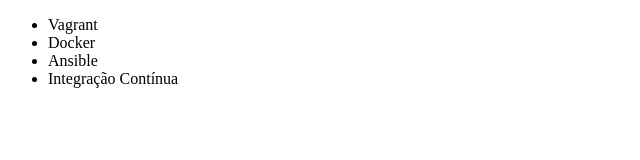
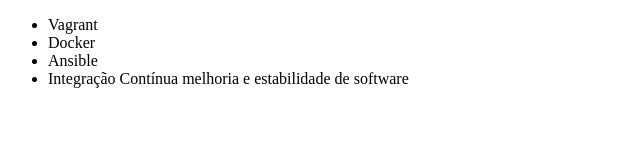
Before and after one commit to DaniloFalcaoSIS/alura-git, a plain HTML site: page index.html in a window 1280 px wide. Shown: the whole page, without its empty margins (0-640 px from the left). Drawn offline with Linux system fonts and the light colour scheme.

Commit message:
curso de integração continua

```diff
--- a/index.html
+++ b/index.html
@@ -9,7 +9,7 @@
         <li>Vagrant</li>
         <li>Docker</li>
         <li>Ansible</li>
-        <li>Integração Contínua</li>
+        <li>Integração Contínua melhoria e estabilidade de software</li>
     </ul>
 </body>
 </html>
```
